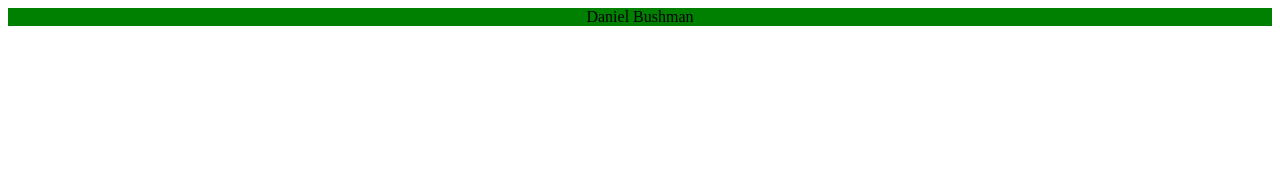
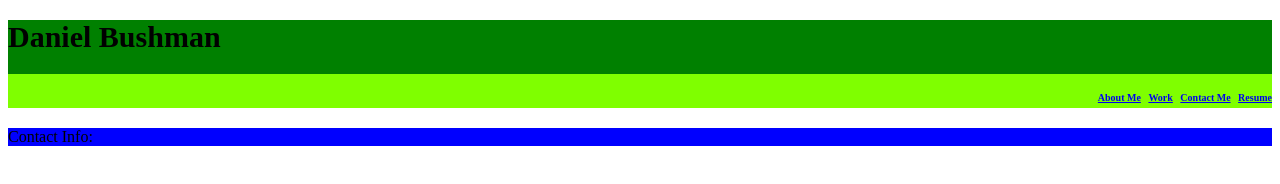
Before and after one commit to DanielB54/personal-portfolio, a plain HTML site: page index.html in a window 1280 px wide. Drawn offline with Linux system fonts and the light colour scheme.

Commit message:
continuing work on html and css.

```diff
--- a/index.html
+++ b/index.html
@@ -4,12 +4,28 @@
     <meta charset="UTF-8">
     <meta http-equiv="X-UA-Compatible" content="IE=edge">
     <meta name="viewport" content="width=device-width, initial-scale=1.0">
-    <title>Document</title>
+    <title>Daniel Bushman</title>
     <link rel="stylesheet" href="stylesheet.css">
 </head>
 <body>
     <header>
-        Daniel Bushman
+       <h1>Daniel Bushman<h1>
+        <nav>
+
+            <a href="about">About Me</a>
+            <a href="work">Work</a>
+            <a href="contact">Contact Me</a>
+            <a href="resume">Resume</a>
+
+        </nav>
     </header>
+    <div class="about">
+        <p>
+
+        </p>
+    </div>
+    <footer>
+        Contact Info:
+    </footer>
 </body>
 </html>
--- a/stylesheet.css
+++ b/stylesheet.css
@@ -1,4 +1,25 @@
 header {
     background-color: green;
-    text-align: center;
+    font-size: 15px;
+
 }
+
+nav {
+    text-align: end;
+}
+
+nav {
+    background-color: chartreuse;
+}
+
+footer {
+    background-color: blue;
+}
+
+.about {
+    background-color: aqua;
+}
+
+a {
+    font-size: 10px;
+}
```
